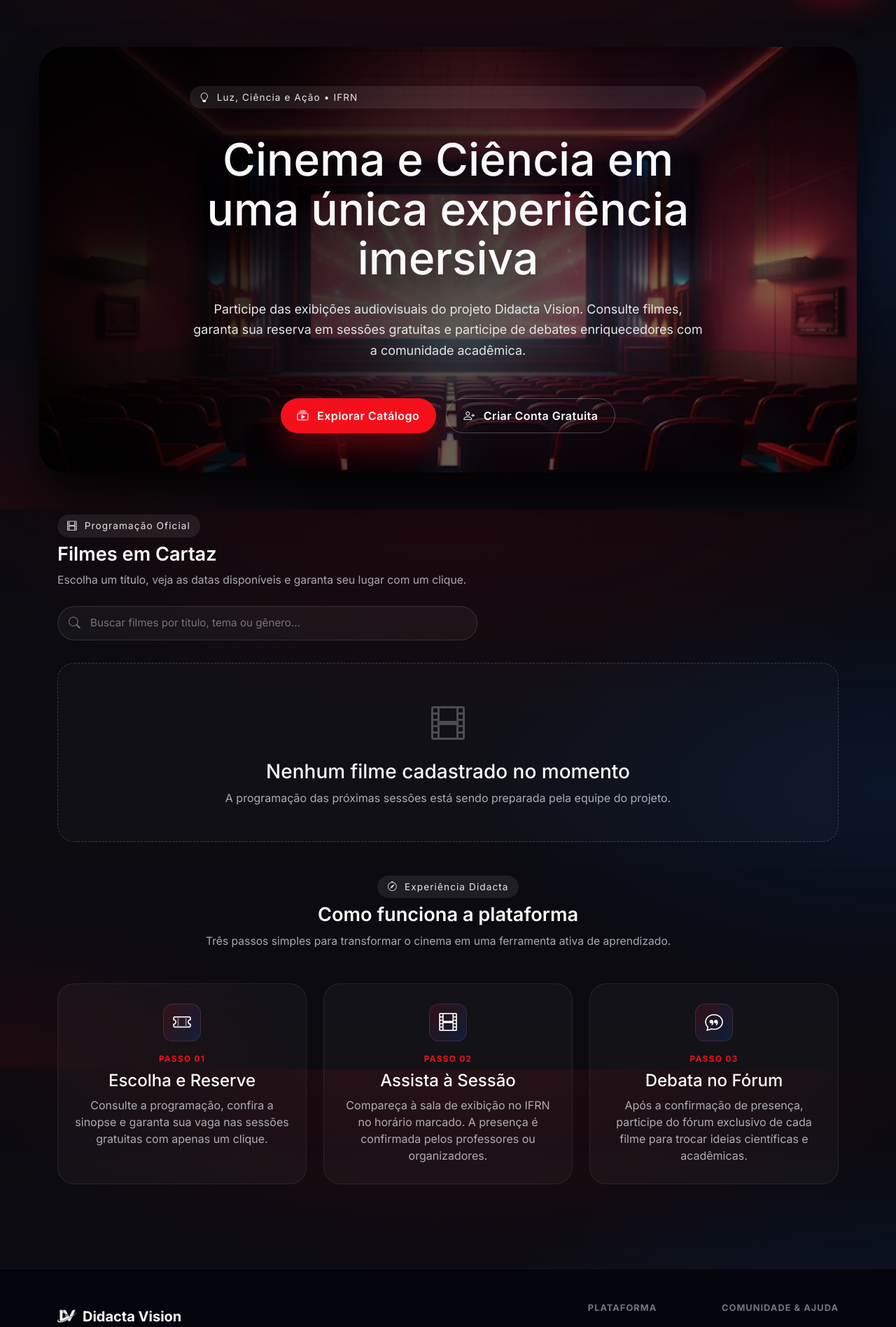
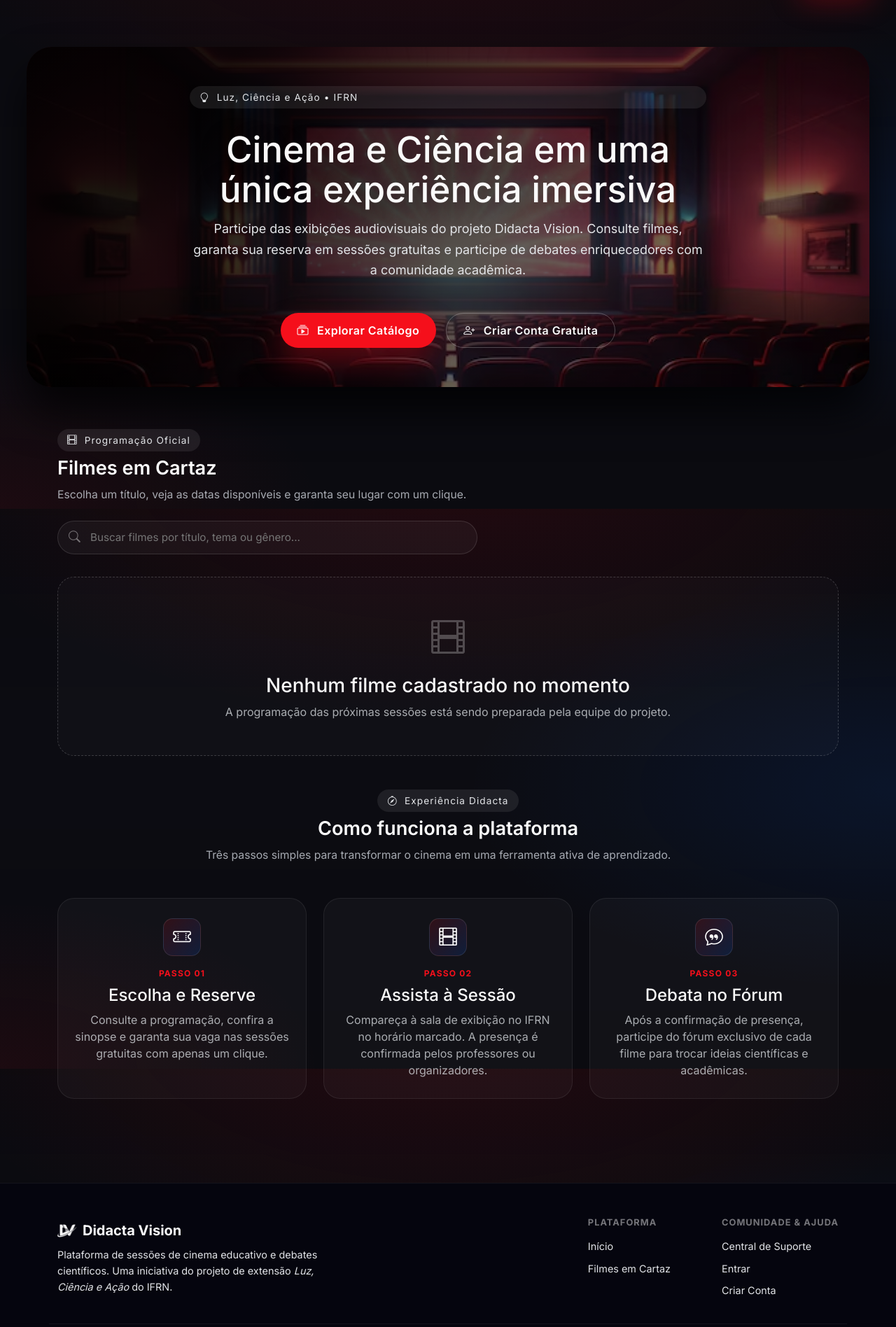
Before and after one commit to rafael-santosdev/Didacta-Vision, a Django app: page / in a window 1280 px wide. Shown: the part 73-1969 px from the top of the page at 70% size. Run offline with Django 5.2, Linux system fonts and the light colour scheme; data that the repository does not hold is empty.

Commit message:
Correção

```diff
--- a/didacta/templates/didacta/base.html
+++ b/didacta/templates/didacta/base.html
@@ -13,7 +13,7 @@
     <link href="https://fonts.googleapis.com/css2?family=Inter:wght@300;400;500;600;700;800;900&family=Plus+Jakarta+Sans:wght@500;600;700;800;900&display=swap" rel="stylesheet">
     <link href="https://cdn.jsdelivr.net/npm/bootstrap@5.3.3/dist/css/bootstrap.min.css" rel="stylesheet">
     <link href="https://cdn.jsdelivr.net/npm/bootstrap-icons@1.11.3/font/bootstrap-icons.css" rel="stylesheet">
-    <link rel="stylesheet" href="{% static 'css/style.css' %}?v=20261124-21">
+    <link rel="stylesheet" href="{% static 'css/style.css' %}?v=20261126-02">
     {% block extra_css %}{% endblock %}
 </head>
 <body class="dv-body">
--- a/static/css/style.css
+++ b/static/css/style.css
@@ -550,9 +550,9 @@ main, section, header, footer {
 
 
 .dv-main {
-    width: min(1200px, calc(100vw - 32px));
+    width: min(1320px, calc(100vw - clamp(32px, 6vw, 96px)));
     margin: clamp(32px, 6vw, 48px) auto clamp(80px, 12vw, 120px);
-    padding: 0 clamp(12px, 3vw, 16px);
+    padding: 0;
 }
 
 .dv-footer {
@@ -626,12 +626,12 @@ main, section, header, footer {
 @media (min-width: 769px) {
     .dv-hero__image {
         object-fit: cover;
-        object-position: center top;
+        object-position: center 32%;
         filter: brightness(0.7);
     }
 
     .dv-hero {
-        min-height: clamp(500px, 70vh, 800px);
+        min-height: clamp(420px, 62vh, 620px);
     }
 }
 
@@ -3878,6 +3878,22 @@ main, section, header, footer {
     .dv-hero__content {
         margin-left: clamp(24px, 4vw, 60px);
         margin-right: auto;
+        max-width: min(720px, 58%);
+    }
+}
+
+@media (min-width: 1200px) and (max-height: 800px) {
+    .dv-hero {
+        min-height: 420px;
+    }
+
+    .dv-hero__content {
+        gap: 14px;
+        justify-content: center;
+    }
+
+    .dv-hero__title {
+        font-size: clamp(2.4rem, 4vw, 3.5rem);
     }
 }
 
```
